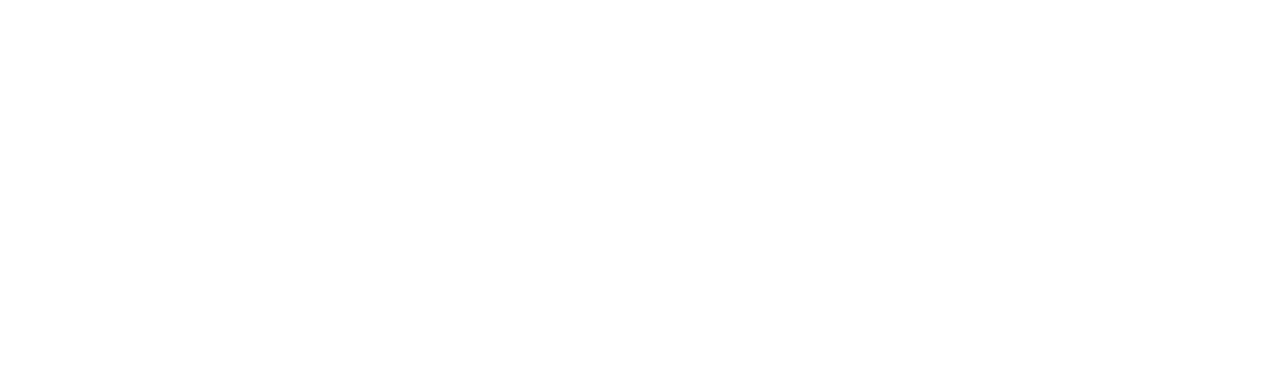
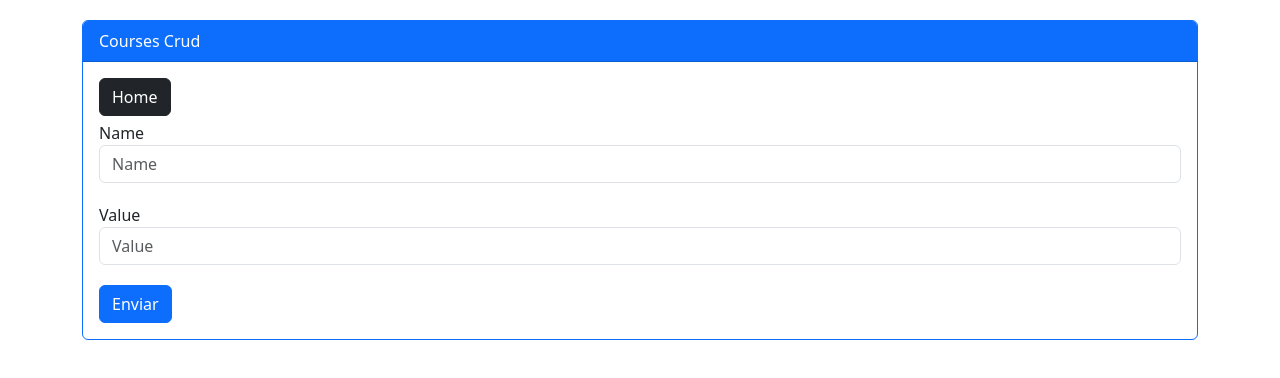
Before and after one commit to Adyson-Lima/courses_web, a React (Create React App) app: page /newupdate in a window 1280 px wide. Before the commit this address had no page. Shown: the top 378 px of the page. Built offline with nearby package versions, Linux system fonts and the light colour scheme.

Commit message:
14° commit - logica botão novo implementada

```diff
--- a/src/pages/Courses/index.js
+++ b/src/pages/Courses/index.js
@@ -32,7 +32,7 @@
 
         {/* botão para criar novo */}
         <Link className="btn btn-success" style={{marginBottom: '10px'}}
-      to="/">Novo</Link>
+      to="/newupdate">Novo</Link>
 
       {/* inicio tabela */}
       <table className="table table-hover">
--- /dev/null
+++ b/src/pages/NewUpdate/index.js
@@ -0,0 +1,73 @@
+import {Link, useNavigate} from "react-router-dom";
+import React, {useState} from "react";
+import api from "../../services/api";
+
+export default function NewUpdate(){
+
+  const [name, setName] = useState('');
+  const [value, setValue] = useState('');
+
+  const navigate = useNavigate();
+
+  // CREATE, cria course na api
+  async function createCourse(e){
+    e.preventDefault();
+
+    const data = {name, value};
+
+    try{
+      await api.post('/api/v1/courses', data, {});
+      navigate("/");
+    }catch(err){
+      alert("Erro ao salvar curso!");
+    }
+
+  }
+
+  return(
+    <div className="card border-primary" style={{marginTop: '20px'}} >
+      <div className="card-header bg-primary" style={{color: '#fff'}}>
+        Courses Crud
+      </div>
+      <div className="card-body">
+
+      <Link className="btn btn-dark" style={{marginBottom: '5px'}}
+      to="/">Home</Link>
+
+      <form onSubmit={createCourse}>
+            <div className="form-group">
+              <label htmlFor="name">Name</label>
+
+              <input
+              id="name"
+              type="text"
+              style={{marginBottom: '20px'}}
+              className="form-control"
+              placeholder="Name"
+              value={name}
+              onChange={e => setName(e.target.value)}></input>
+
+            </div>
+
+            <div className="form-group">
+              <label htmlFor="description">Value</label>
+
+              <input
+              id="value"
+              type="text"
+              style={{marginBottom: '20px'}}
+              className="form-control"
+              placeholder="Value"
+              value={value}
+              onChange={e => setValue(e.target.value)}></input>
+            </div>
+            <button type="submit" className="btn btn-primary">Enviar</button>
+
+          </form>
+
+          </div>
+        </div>
+
+  );
+
+}
--- a/src/routes.js
+++ b/src/routes.js
@@ -1,11 +1,13 @@
 import { BrowserRouter, Routes, Route } from 'react-router-dom';
 import Courses from "./pages/Courses";
+import NewUpdate from "./pages/NewUpdate"
 
 export default function CoursesRouter(){
   return(
     <BrowserRouter>
       <Routes>
         <Route path="/" element={<Courses />}/>
+        <Route path="/newupdate" element={<NewUpdate />}/>
       </Routes>
     </BrowserRouter>
   );
```
